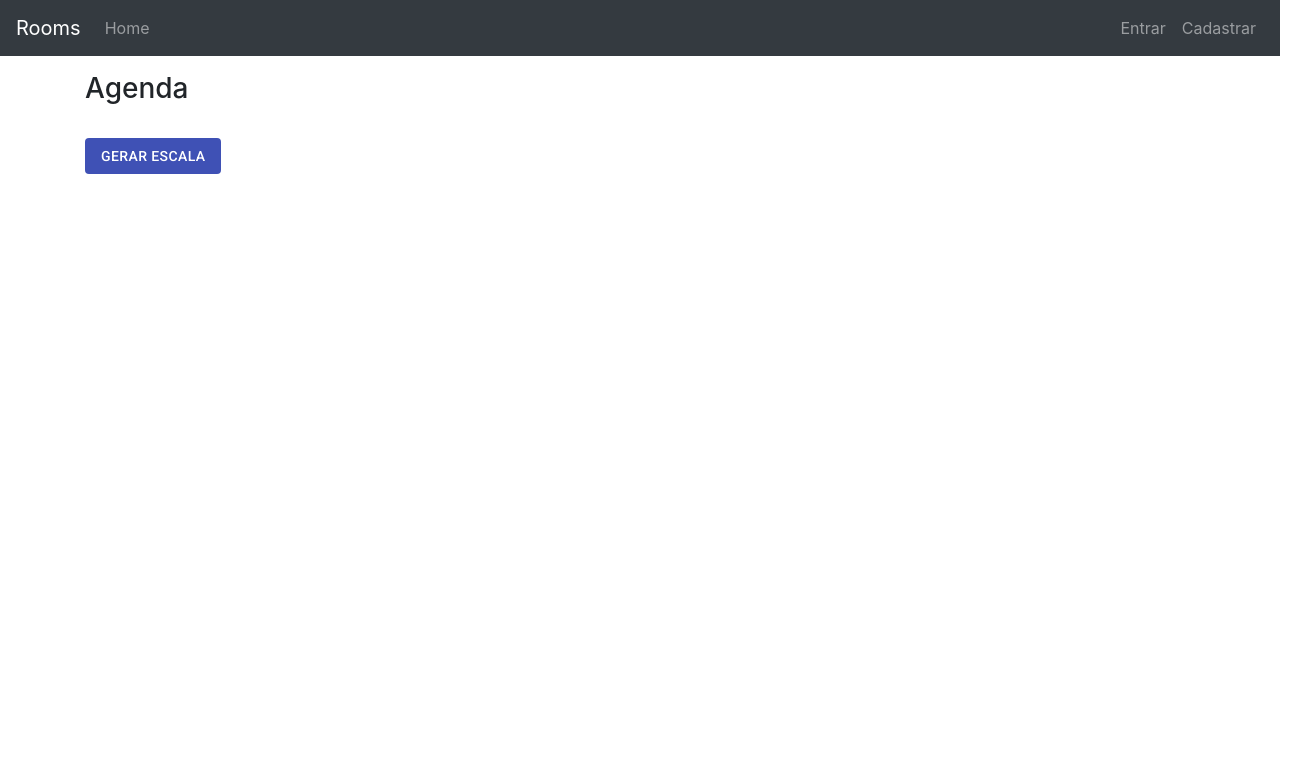
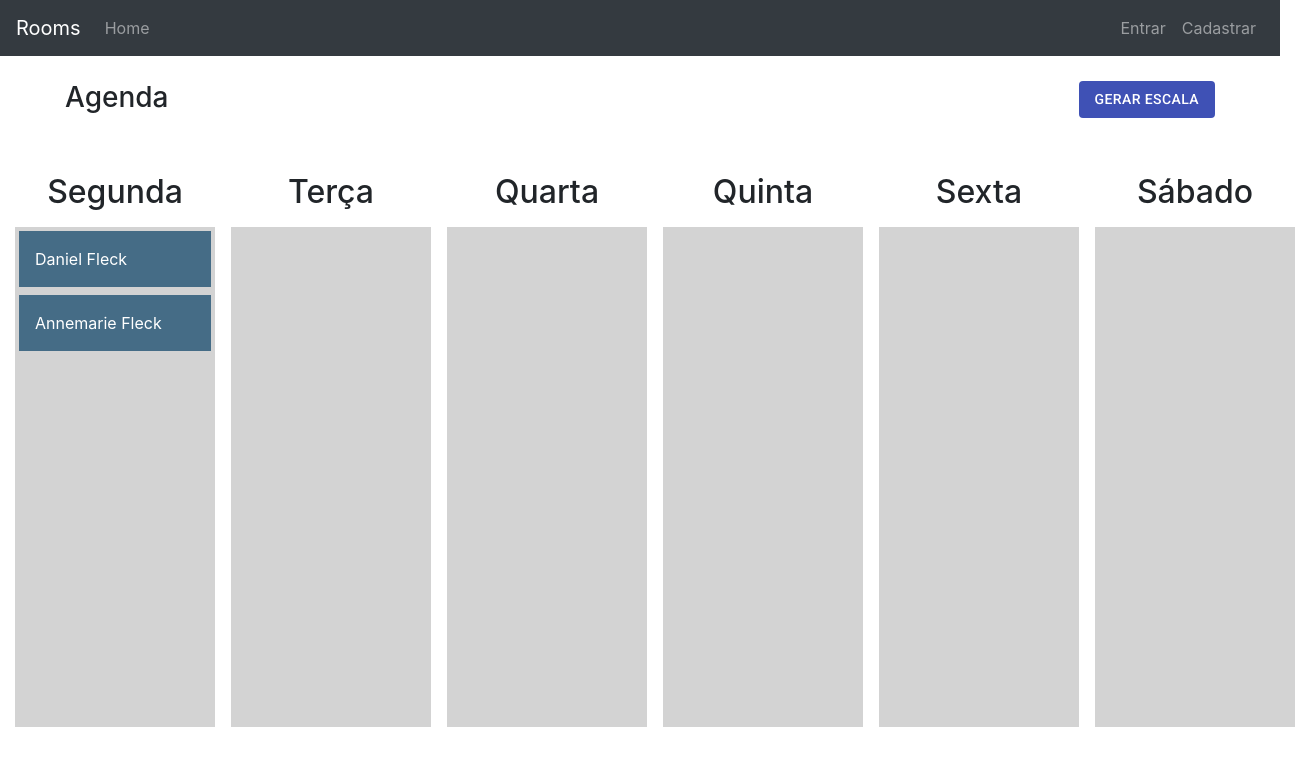
Before and after one commit to CodeFleck/roomsClient, a React (Create React App) app: page /user in a window 1280 px wide. Shown: the top 766 px of the page, 1303 px wide, since content can reach past the window. Built offline with nearby package versions, Linux system fonts and the light colour scheme; no server answers.

Commit message:
Insert Drag n' Drop in schedule [wip]

```diff
--- a/package.json
+++ b/package.json
@@ -14,6 +14,7 @@
     "material-table": "^1.66.0",
     "material-ui": "^0.20.2",
     "react": "^16.13.0",
+    "react-beautiful-dnd": "^13.0.0",
     "react-dom": "^16.13.0",
     "react-router-dom": "^5.1.2",
     "react-scripts": "^3.4.3",
--- a/src/App.js
+++ b/src/App.js
@@ -132,7 +132,7 @@
             )}
           </nav>
 
-          <div className="container mt-3">
+          <div className="container-fluid">
             <Switch>
               <Route exact path={["/", "/home"]} component={Home} />
               <Route exact path="/login" component={Login} />
--- a/src/components/Boards/BoardUserComponent.js
+++ b/src/components/Boards/BoardUserComponent.js
@@ -2,6 +2,8 @@
 import Button from "@material-ui/core/Button";
 import UserService from "../../services/UserService";
 import ScheduleService from "../../services/ScheduleService";
+import "./BoardUserCss.css"
+import ScheduleTable from "../DataTable/ScheduleTable";
 
 export default class BoardUser extends Component {
   constructor(props) {
@@ -45,8 +47,11 @@
   render() {
     return (
       <div>
+      <div className="clearfix scheduleTop">
+        <div className="float-left">
           <h3>Agenda</h3>
-        <br />
+        </div>
+        <div className="float-right">
           <Button
             onClick={this.generateSchedule}
             variant="contained"
@@ -55,7 +60,9 @@
           >
             Gerar escala
           </Button>
-        <br />
+        </div>
+      </div>
+      <ScheduleTable />
       </div>
     );
   }
--- /dev/null
+++ b/src/components/Boards/BoardUserCss.css
@@ -0,0 +1,3 @@
+.scheduleTop {
+    margin : 25px 50px 50px 50px;
+}
--- /dev/null
+++ b/src/components/DataTable/ScheduleTable.js
@@ -0,0 +1,152 @@
+import React, { useState } from "react";
+import { DragDropContext, Droppable, Draggable } from "react-beautiful-dnd";
+import { v4 as uuid } from "uuid";
+
+const salas = [
+  { id: uuid(), content: "Daniel Fleck" },
+  { id: uuid(), content: "Annemarie Fleck" },
+];
+
+const columnsFromBackend = {
+  [uuid()]: {
+    name: "Segunda",
+    items: salas,
+  },
+  [uuid()]: {
+    name: "Terça",
+    items: [],
+  },
+  [uuid()]: {
+    name: "Quarta",
+    items: [],
+  },
+  [uuid()]: {
+    name: "Quinta",
+    items: [],
+  },
+  [uuid()]: {
+    name: "Sexta",
+    items: [],
+  },
+  [uuid()]: {
+    name: "Sábado",
+    items: [],
+  }
+};
+
+const onDragEnd = (result, columns, setColumns) => {
+  if (!result.destination) return;
+  const { source, destination } = result;
+  if (source.droppableId !== destination.droppableId) {
+    const sourceColumn = columns[source.droppableId];
+    const destColumn = columns[destination.droppableId];
+    const sourceItems = [...sourceColumn.items];
+    const destItems = [...destColumn.items];
+    const [removed] = sourceItems.splice(source.index, 1);
+    destItems.splice(destination.index, 0, removed);
+    setColumns({
+      ...columns,
+      [source.droppableId]: {
+        ...sourceColumn,
+        items: sourceItems
+      },
+      [destination.droppableId]: {
+        ...destColumn,
+        items: destItems
+      }
+    })
+  } else {
+    const column = columns[source.droppableId];
+    const copiedItems = [...column.items];
+    const [removed] = copiedItems.splice(source.index, 1);
+    copiedItems.splice(destination.index, 0, removed);
+    setColumns({
+      ...columns,
+      [source.droppableId]: {
+        ...column,
+        items: copiedItems,
+      },
+    });
+  }
+};
+
+function App() {
+  const [columns, setColumns] = useState(columnsFromBackend);
+  return (
+    <div style={{ display: "flex", justifyContent: "center", height: "100%", width: "100vw" }}>
+      <DragDropContext
+        onDragEnd={(result) => onDragEnd(result, columns, setColumns)}
+      >
+        {Object.entries(columns).map(([id, column]) => {
+          return (
+            <div
+              style={{
+                display: "flex",
+                flexDirection: "column",
+                alignItems: "center",
+              }}
+            >
+              <h2>{column.name}</h2>
+              <div style={{ margin: 8 }}>
+                <Droppable droppableId={id} key={id}>
+                  {(provided, snapshot) => {
+                    return (
+                      <div
+                        {...provided.droppableProps}
+                        ref={provided.innerRef}
+                        style={{
+                          background: snapshot.isDraggingOver
+                            ? "lightblue"
+                            : "lightgrey",
+                          padding: 4,
+                          width: 200,
+                          minHeight: 500,
+                        }}
+                      >
+                        {column.items.map((item, index) => {
+                          return (
+                            <Draggable
+                              key={item.id}
+                              draggableId={item.id}
+                              index={index}
+                            >
+                              {(provided, snapshot) => {
+                                return (
+                                  <div
+                                    ref={provided.innerRef}
+                                    {...provided.draggableProps}
+                                    {...provided.dragHandleProps}
+                                    style={{
+                                      userSelect: "none",
+                                      padding: 16,
+                                      margin: "0 0 8px 0",
+                                      minHeight: "50px",
+                                      backgroundColor: snapshot.isDragging
+                                        ? "#263B4A"
+                                        : "#456C86",
+                                      color: "white",
+                                      ...provided.draggableProps.style,
+                                    }}
+                                  >
+                                    {item.content}
+                                  </div>
+                                );
+                              }}
+                            </Draggable>
+                          );
+                        })}
+                        {provided.placeholder}
+                      </div>
+                    );
+                  }}
+                </Droppable>
+              </div>
+            </div>
+          );
+        })}
+      </DragDropContext>
+    </div>
+  );
+}
+
+export default App;
```
Also changed, not shown: 1 other file (tests, documents, lock files or other folders). Lines whose indentation alone changed are shown as unchanged.
